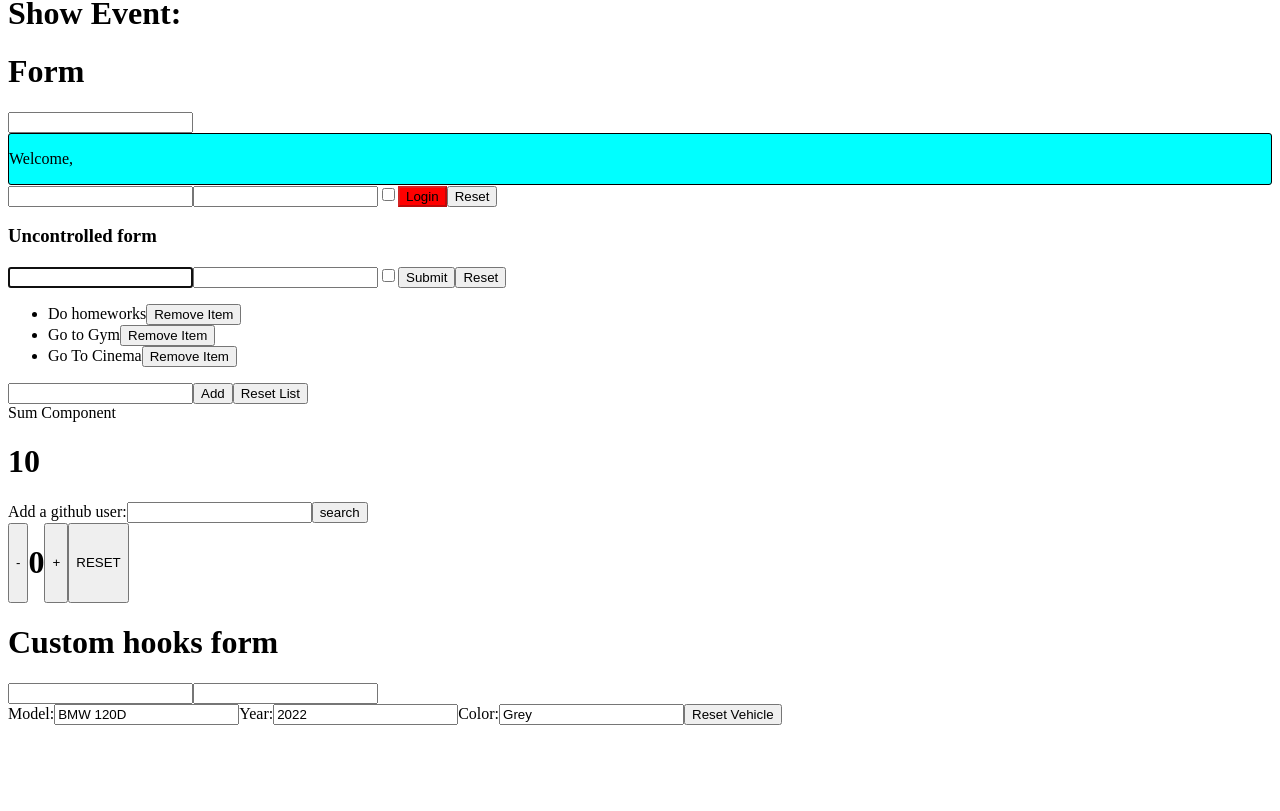
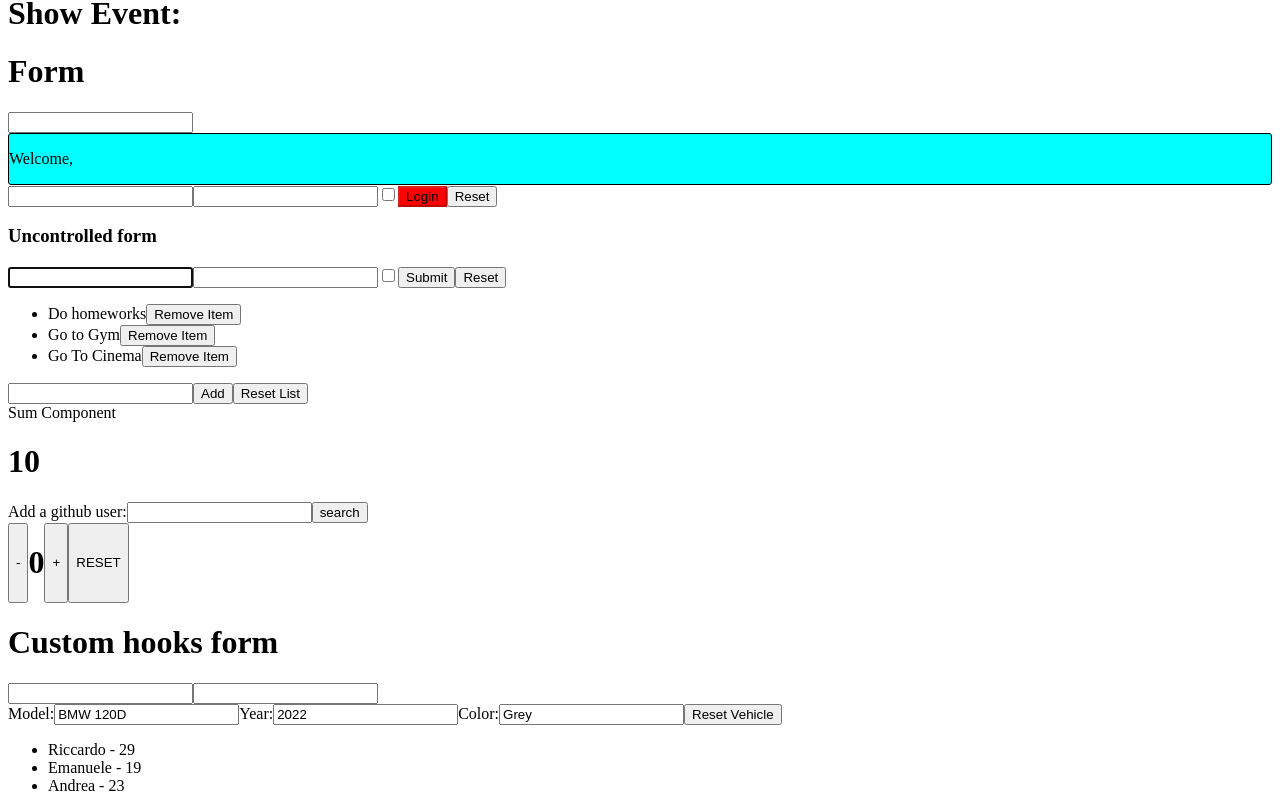
Before and after one commit to RiccardoPriolo/React-exercises, a React (Create React App) app: page / in a window 1280 px wide. Shown: the part 325-1136 px from the top of the page. Before the commit the page ends 1058 px from the top, so only its background shows below. Built offline with nearby package versions, Linux system fonts and the light colour scheme.

Commit message:
Svolgimento use-memo

```diff
--- a/src/App.js
+++ b/src/App.js
@@ -16,6 +16,7 @@
 import CarDetails from "./CarDetails";
 
 import { LanguageComponent } from "./LanguageContext";
+import { FilteredList } from "./FilteredList";
 
 class App extends React.Component {
   render() {
@@ -41,6 +42,7 @@
         <CarDetails
           initialData={{ model: "BMW 120D", year: "2022", color: "Grey" }}
         />
+        <FilteredList />
       </div>
     );
   }
--- /dev/null
+++ b/src/FilteredList.js
@@ -0,0 +1,22 @@
+import { useMemo } from "react"
+
+const list = [
+    {name:"Riccardo", id: 1, age: 29,},
+    {name:"Emanuele", id: 2, age: 19,},
+    {name:"Angelo", id: 3, age: 17,},
+    {name:"Oliver", id: 4, age: 7,},
+    {name:"Andrea", id: 5, age: 23,},
+
+]
+
+export function FilteredList() {
+    const users = useMemo(() => list.map((user) => user.age >= 18 && <li key={user.id}>{user.name} - {user.age}</li>), [] )
+
+    return (
+        <>
+            <ul>
+                {users}
+            </ul>
+        </>
+    )
+}
```
